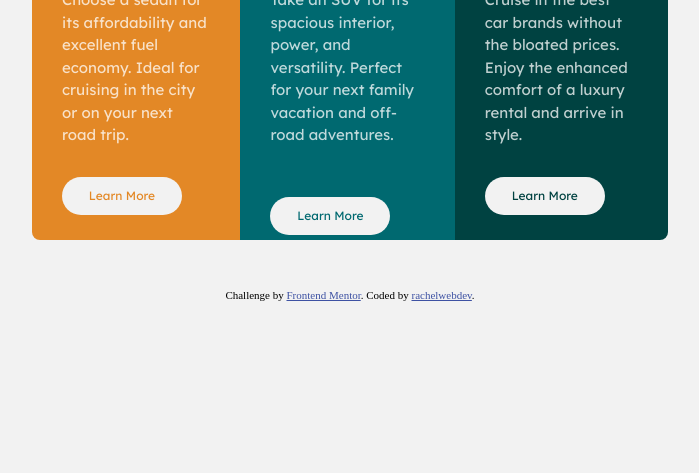
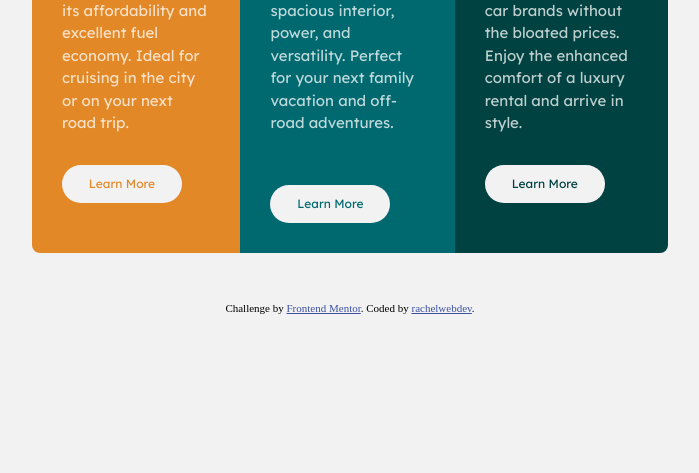
Before and after one commit to Rachelwebdev/3-column-preview-card-component, a plain HTML site: page index.html in a window 1280 px wide. Shown: the part 327-800 px from the top of the page, without its empty margins (290-989 px from the left). Drawn offline with Linux system fonts and the light colour scheme; files whose address does not match are found by name.

Commit message:
Add files via upload

```diff
--- a/styles.css
+++ b/styles.css
@@ -64,7 +64,7 @@ h6 {
 .container {
   display: flex;
   border: 2px solid transparent;
-  height: 50%;
+  /* height: 50%; */
   width: 50%;
   overflow: hidden;
   border-radius: 10px;
```
